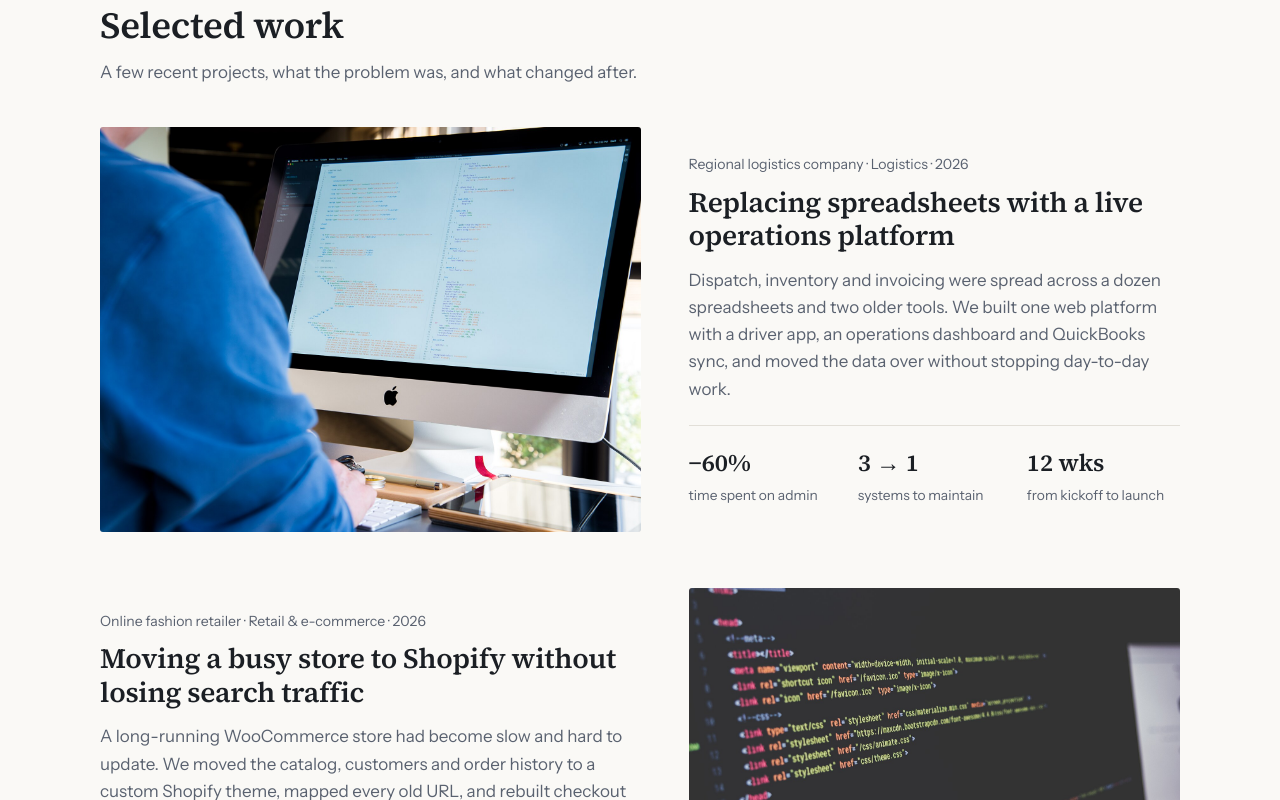
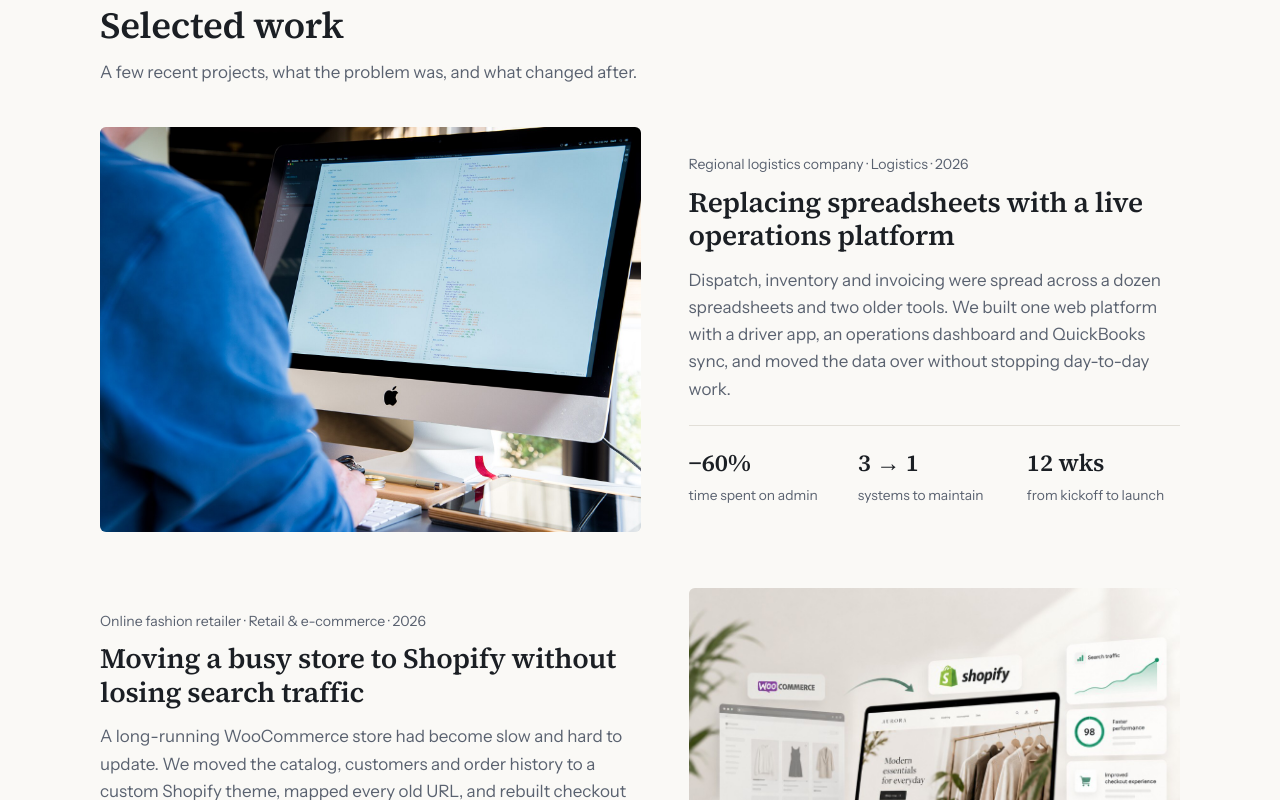
Before and after one commit to footman1025/AskAtom_Website, a React (Vite) app: page / in a window 1280 px wide. Shown: the part 2100-2900 px from the top of the page. Built offline with nearby package versions, Linux system fonts and the light colour scheme.

Commit message:
Use the Shopify storefront image for the retail case study.

```diff
--- a/src/data/company.js
+++ b/src/data/company.js
@@ -36,7 +36,7 @@ export const caseStudies = [
   },
   {
     img: 'images/site/case-2.jpg',
-    alt: 'HTML and CSS code on a screen',
+    alt: 'A fashion store moving from WooCommerce to a Shopify storefront',
     client: '[Online fashion retailer]',
     industry: 'Retail & e-commerce',
     year: '[2026]',
--- a/src/styles.css
+++ b/src/styles.css
@@ -141,7 +141,7 @@ section{padding-block:88px}
 .cases{display:grid;gap:56px}
 .case{display:grid;grid-template-columns:1.1fr 1fr;gap:48px;align-items:center}
 .case:nth-child(even) img{order:2}
-.case img{width:100%;aspect-ratio:4/3;object-fit:cover;border-radius:3px;background:var(--alt)}
+.case img{width:100%;aspect-ratio:4/3;object-fit:cover;object-position:center;border-radius:6px;background:var(--alt)}
 .case-meta{color:var(--muted);font-size:.88rem;margin-bottom:10px}
 .case h3{font-size:clamp(1.35rem,2.4vw,1.75rem);margin-bottom:14px}
 .case-text{color:var(--muted);margin-bottom:22px}
```
Also changed, not shown: public/images/site/case-2.jpg.
